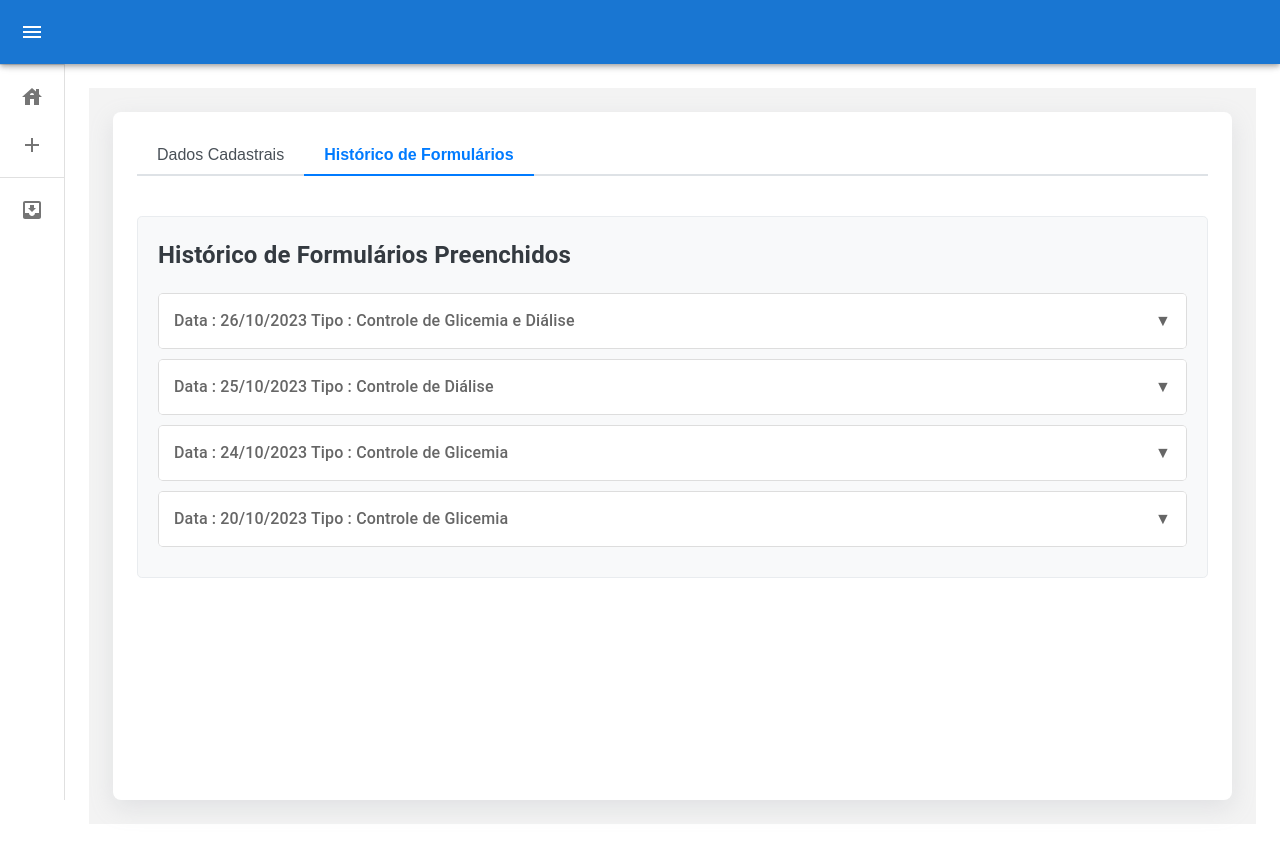
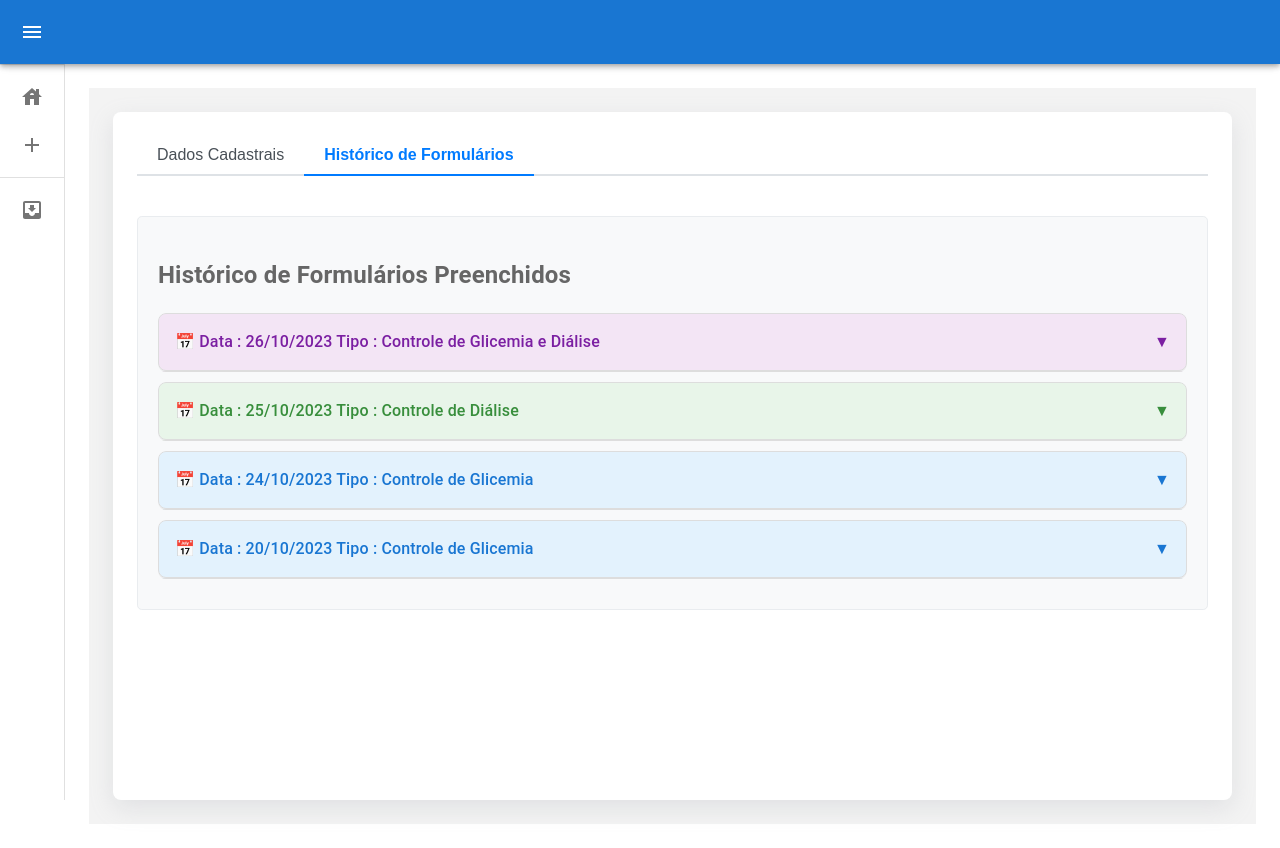
Before and after one commit to Kaio-d-silva/Pi-React, a React (Create React App) app: page /cadastroPaciente in a window 1280 px wide. Both pictures are taken after a click on the button "Histórico de Formulários". Built offline with nearby package versions, Linux system fonts and the light colour scheme.

Commit message:
style historico de formularios

```diff
--- a/src/assets/css/Collapse.module.css
+++ b/src/assets/css/Collapse.module.css
@@ -1,6 +1,6 @@
 .collapse {
   /* border: 1px solid #ccc; */
-  border-radius: 5px;
+  border-radius: 8px;
   margin: 10px 0;
   overflow: hidden;
   width: 100%;
@@ -8,31 +8,61 @@
 }
 
 .collapseTitle {
-  padding: 15px;
-  border-radius: 4px;
+  padding: 16px;
+  border-radius: 8px;
   display: flex;
   justify-content: space-between;
   align-items: center;
   cursor: pointer;
   user-select: none;
-  box-shadow: 0 1px 3px rgba(0, 0, 0, 0.05);
+  box-shadow: 0 2px 8px rgba(0, 0, 0, 0.1);
   transition: background-color 0.3s;
+  color: #030303;
 }
+
+.collapseDialiseTitle{
+  color:#388E3C ;
+  background-color: #E8F5E9;
+}
+
+.collapseGlicemiaTitle{
+  color: #1976D2;
+  background-color: #E3F2FD;
+}
+
+.collapseBothFormsTitle{
+  color: #7B1FA2;
+  background-color: #F3E5F5;
+}
+.collapseDialiseContent{
+  background-color: #c5f3c9;
+}
+
+.collapseGlicemiaContent{
+  background-color: #c4e5fc;
+}
+
+.collapseBothFormsContent{
+  background-color: #F3E5F5;
+}
+
+
 .collapseOpenTitle{
-  background-color: #f3f3f3;
+  /* background-color: #f3f3f3; */
   border: 1px solid #ddd;
   border-bottom: none;
+  border-radius: 8px 8px 0 0;
 
 }
 
 .collapseClosedTitle{
   border: 1px solid #ddd;
-  background-color: #fff;
+  /* background-color: #fff; */
 }
 
 .collapseContent {
-  background-color: #ffffff;
-  border-top: 1px solid #ccc;
+  /* background-color: #f3f3f3; */
+  border: 1px solid #ddd ;
   border-top: none;
   overflow: hidden;
   transition: max-height 0.4s ease;
--- a/src/assets/css/FormularioDetalhes.module.css
+++ b/src/assets/css/FormularioDetalhes.module.css
@@ -2,10 +2,10 @@
 .formDetailsContainer {
   display: grid;
   /* Cria colunas que se ajustam, com um tamanho mínimo de 320px */
-  grid-template-columns: repeat(auto-fit, minmax(320px, 1fr));
+  grid-template-columns: repeat(auto-fit, minmax(350px, 1fr));
   gap: 24px; /* Espaçamento entre os cards */
   padding: 24px;
-  background-color: #f0f2f5; /* Um fundo suave para a área de conteúdo */
+  /* background-color: #f0f2f5; Um fundo suave para a área de conteúdo */
   border-radius: 8px;
 }
 
--- a/src/assets/css/HistoricoFormularios.module.css
+++ b/src/assets/css/HistoricoFormularios.module.css
@@ -6,7 +6,7 @@
     border: 1px solid #e9ecef;
 }
 
-.historicoContainer h2 {
+.historicoContainer h1 {
     margin-top: 0;
     margin-bottom: 20px;
     color: #343a40;
--- a/src/components/Collapse.tsx
+++ b/src/components/Collapse.tsx
@@ -5,9 +5,10 @@ import styles from "../assets/css/Collapse.module.css";
 interface CollapseProps {
   title: string;
   children: ReactNode;
+  typeForm: string
 }
 
-const Collapse: React.FC<CollapseProps> = ({ title, children }) => {
+const Collapse: React.FC<CollapseProps> = ({ title, children, typeForm}) => {
     const [open, setOpen] = useState<boolean>(false);
     const contentRef = useRef<HTMLDivElement>(null);
 
@@ -17,13 +18,26 @@ const Collapse: React.FC<CollapseProps> = ({ title, children }) => {
 
   return (
     <div className={styles.collapse}>
-      <div className={`${styles.collapseTitle} ${open ?  styles.collapseOpenTitle : styles.collapseClosedTitle }`} onClick={toggleCollapse}>
+      <div className={`
+        ${styles.collapseTitle}
+        ${open ?  styles.collapseOpenTitle : styles.collapseClosedTitle }
+        ${typeForm === "Controle de Glicemia" ? styles.collapseGlicemiaTitle :
+          typeForm === "Controle de Diálise" ? styles.collapseDialiseTitle : styles.collapseBothFormsTitle
+         }
+        `}
+        onClick={toggleCollapse}>
         {title}
         <span>{open ? "▲" : "▼"}</span>
       </div>
       <div
         ref={contentRef}
-        className={styles.collapseContent}
+        className={`
+          ${styles.collapseContent}
+          ${typeForm === "Controle de Glicemia" ? styles.collapseGlicemiaTitle :
+            typeForm === "Controle de Diálise" ? styles.collapseDialiseTitle : styles.collapseBothFormsContent
+           }
+          `
+        }
         style={{
           maxHeight: open ? `${contentRef.current?.scrollHeight}px` : "0px",
         }}
--- a/src/components/HistoricoFormularios.tsx
+++ b/src/components/HistoricoFormularios.tsx
@@ -60,7 +60,7 @@ const dadosDoFormulario: FormularioData = {
                 <ul className={styles.historicoLista}>
                     {filledForms.sort((a, b) => new Date(b.date).getTime() - new Date(a.date).getTime()) // Ordena mais recentes primeiro
                         .map(form => (
-                            <Collapse title={`Data : ${formatDate(form.date)} Tipo : ${form.type} `}>
+                            <Collapse title={`📅 Data : ${formatDate(form.date)} Tipo : ${form.type} `} typeForm={form.type}>
                                 {/* <DetalhesFormulario/> */}
                                 <FormularioDetalhes dados={dadosDoFormulario}/>
                             </Collapse>
```
